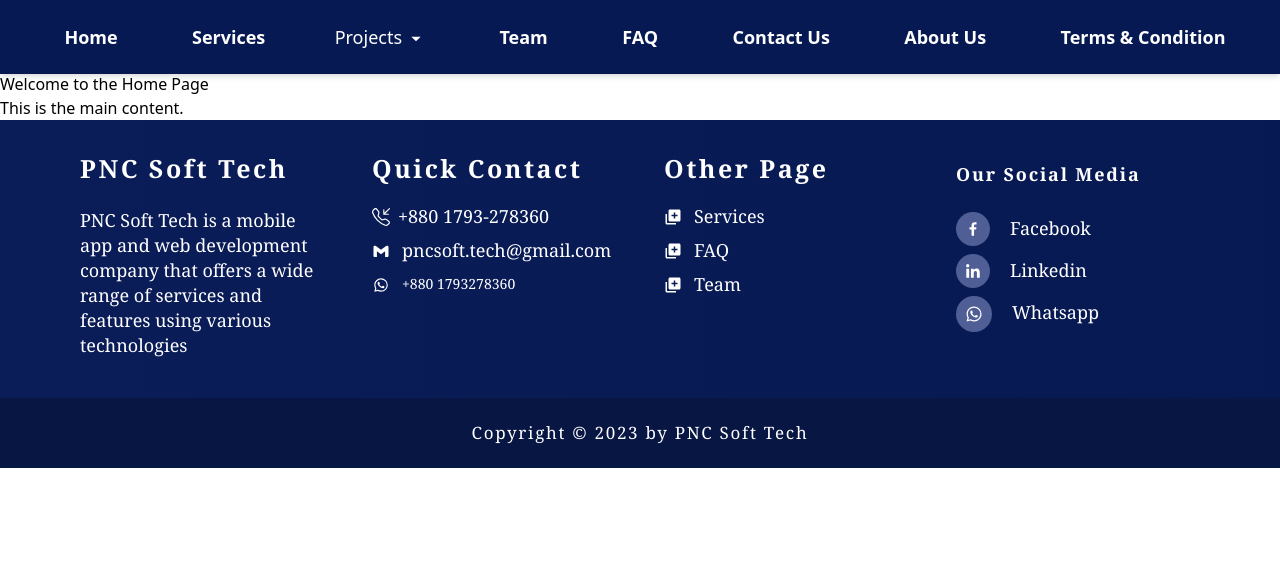
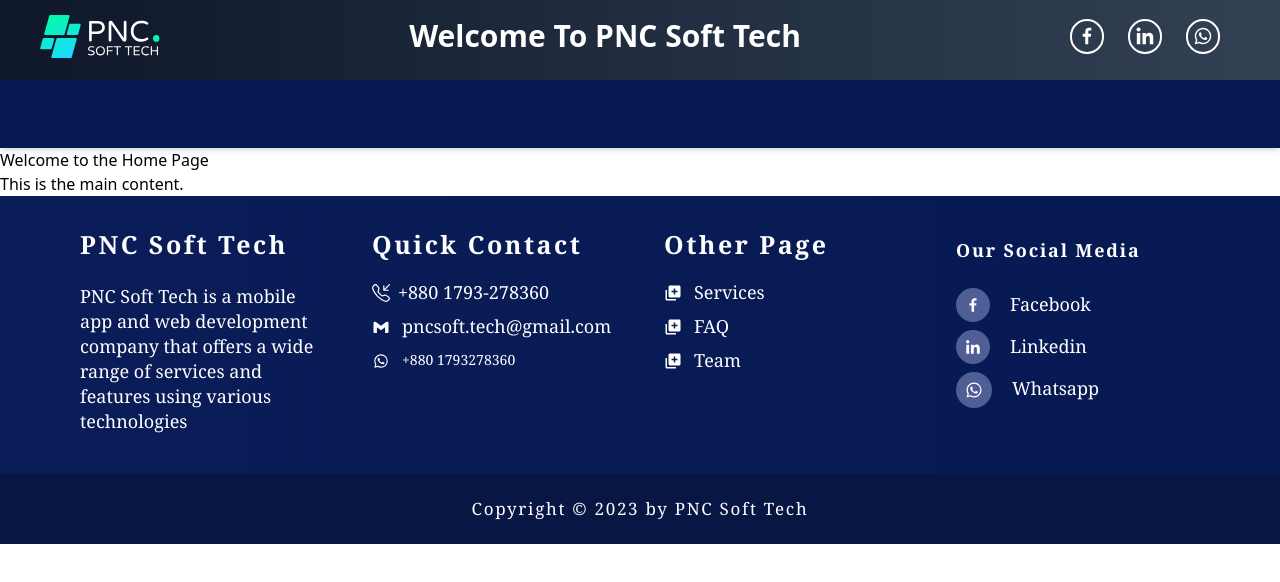
Before and after one commit to rahatcse5bu/PNC-Soft-Tech-NextJS, a Next.js app: page / in a window 1280 px wide. Shown: the top 582 px of the page. Built offline with nearby package versions, Linux system fonts and the light colour scheme.

Commit message:
some improvement - Navbar issue found, not solved

```diff
--- a/src/components/Header/Header.jsx
+++ b/src/components/Header/Header.jsx
@@ -1,7 +1,8 @@
+"use client"
 /* eslint-disable no-unused-vars */
 import { Colors } from "../../constant/colors";
-import Tittle from "./Title";
 import NavBar from "./Navbar";
+import Title from "./Title";
 const Header = () => {
   console.log(Colors.primary);
   const elementStyle = {
@@ -11,7 +12,7 @@ const Header = () => {
 
   return (
     <>
-      {/* <Tittle /> */}
+      <Title />
       <NavBar />
     </>
   );
--- a/src/components/Header/Navbar.jsx
+++ b/src/components/Header/Navbar.jsx
@@ -1,16 +1,29 @@
+'use client';
 /* eslint-disable no-unused-vars */
 import { useState, useEffect } from "react";
-import {
-  Navbar,
-  MobileNav,
-  Typography,
-  IconButton,
-} from "@material-tailwind/react";
+// import {
+//   Navbar,
+//   MobileNav,
+//   Typography,
+//   IconButton,
+// } from "@material-tailwind/react";
 import { navData } from "./navigation_data";
 import SubLinks from "./Sublinks.jsx";
 import Link from "next/link";
+import dynamic from 'next/dynamic';
 
-
+const Navbar = dynamic(() =>
+  import("@material-tailwind/react").then((mod) => mod.Navbar),
+  { ssr: false }
+);
+const IconButton = dynamic(() =>
+  import("@material-tailwind/react").then((mod) => mod.IconButton),
+  { ssr: false }
+);
+const MobileNav = dynamic(() =>
+  import("@material-tailwind/react").then((mod) => mod.MobileNav),
+  { ssr: false }
+);
 export default function NavBar() {
   const [filteredNavData, setFilteredNavData] = useState(navData);
   const [openNav, setOpenNav] = useState(false);
@@ -34,45 +47,45 @@ export default function NavBar() {
   //   );
   // }, []);
 
-  const NavList = () => (
-    <ul className="box-border border-none nav-list-ul py-3 pl-[10px] flex flex-col lg:flex-row  justify-evenly ">
-      {filteredNavData.map((_navDataItem, _in) =>
-        _navDataItem.subLinks ? (
-          <SubLinks navItem={_navDataItem} key={_in} setOpenNav={setOpenNav} />
-        ) : (
-          <Typography
-            key={_in}
-            as="li"
-            variant="small"
-            color="white"
-            className={`text-lg  font-semibold   ${
-              _navDataItem.title === "Dashboard"
-                ? "h-full py-[11px] px-[15px] w-[150px] bg-[#FFD66C] hover:bg-[#01503b] hover:text-[#fff] "
-                : "nav-item-primary"
-            } `}
-          >
-            <Link href={_navDataItem.path} onClick={() => setOpenNav(false)}>
-              {_navDataItem.title}
-            </Link>
-          </Typography>
-        )
-      )}
-    </ul>
-  );
+  // const NavList = () => (
+  //   <ul className="box-border border-none nav-list-ul py-3 pl-[10px] flex flex-col lg:flex-row  justify-evenly ">
+  //     {filteredNavData.map((_navDataItem, _in) =>
+  //       _navDataItem.subLinks ? (
+  //         <SubLinks navItem={_navDataItem} key={_in} setOpenNav={setOpenNav} />
+  //       ) : (
+  //         <Typography
+  //           key={_in}
+  //           as="li"
+  //           variant="small"
+  //           color="white"
+  //           className={`text-lg  font-semibold   ${
+  //             _navDataItem.title === "Dashboard"
+  //               ? "h-full py-[11px] px-[15px] w-[150px] bg-[#FFD66C] hover:bg-[#01503b] hover:text-[#fff] "
+  //               : "nav-item-primary"
+  //           } `}
+  //         >
+  //           <Link href={_navDataItem.path} onClick={() => setOpenNav(false)}>
+  //             {_navDataItem.title}
+  //           </Link>
+  //         </Typography>
+  //       )
+  //     )}
+  //   </ul>
+  // );
 
   return (
-    <Navbar className="  bg-gradient-to-r from-[#071952] to-[#071952]  rounded-none justify-between box-border styles.headerColor navigation-bar-custom sticky top-0 ">
-      <div className=" hidden lg:block ">
-        <NavList />
-      </div>
+    <Navbar className="bg-gradient-to-r from-[#071952] to-[#071952]  rounded-none justify-between box-border styles.headerColor navigation-bar-custom sticky top-0 ">
+      {/* <div className=" hidden lg:block "> */}
+        {/* <NavList /> */}
+      {/* </div> */}
 
-      <IconButton
+      {/* <IconButton
         variant="text"
         className="ml-auto h-6 w-6 text-inherit  focus:bg-transparent active:bg-transparent lg:hidden nav-toggle-button  "
         ripple={false}
-        onClick={() => setOpenNav(!openNav)}
-      >
-        {openNav ? (
+        // onClick={() => setOpenNav(!openNav)}
+      > */}
+        {/* {openNav ? (
           <svg
             xmlns="http://www.w3.org/2000/svg"
             fill="none"
@@ -101,18 +114,18 @@ export default function NavBar() {
               d="M4 6h16M4 12h16M4 18h16"
             />
           </svg>
-        )}
-      </IconButton>
+        )} */}
+      {/* </IconButton> */}
       {/* </div> */}
-      <MobileNav
+      {/* <MobileNav
         open={openNav}
         className={`mobile-nav ${openNav ? "mobile-nav-open" : ""}`}
-      >
-        <NavList />
+      > */}
+        {/* <NavList /> */}
         {/* <Button variant="gradient" size="sm" fullWidth className="mb-2">
           <span>Buy Now</span>
         </Button> */}
-      </MobileNav>
+      {/* </MobileNav> */}
     </Navbar>
   );
 }
--- a/src/components/Header/Title.jsx
+++ b/src/components/Header/Title.jsx
@@ -1,3 +1,4 @@
+"use client"
 /* eslint-disable no-unused-vars */
 import React, { useEffect, useState } from "react";
 import LogoImage from "./PNC-Soft-Tech-Rect.svg";
@@ -11,7 +12,7 @@ import Image from "next/image";
 import Link from "next/link";
 
 //bg-gradient-to-r from-teal-200 to-teal-500
-export default function Tittle() {
+export default function Title() {
   // const openWhatsApp = () => {
   //   // Construct the URL to open WhatsApp
   //   const phoneNumber = "+8801793278360";
--- a/src/pages/HomePage/ReliablePart.jsx
+++ b/src/pages/HomePage/ReliablePart.jsx
@@ -20,7 +20,7 @@ const ReliablePart = () => {
 
                   <div className=' p-8 bg-[#041436] flex flex-col self-center '>
                        <div className='h-20 w-20 mb-2  self-center'>
-                        <Image src ={"/img/banner.jpg"}  width={300} priority/>
+                        <Image src ={"/img/banner.jpg"}  width={300} height={300} priority/>
                        </div>
                             <h1 className='self-center text-[#fff] text-[22px] font-bold '>Reliable Solutions</h1>
                             <p className='text-center text-[16px] mt-2 text-gray-300 font-medium '>Printer took a galley of type and scrambled it to make a type specimenbook. It has survived not only five.
@@ -29,7 +29,7 @@ const ReliablePart = () => {
 
                   <div className=' p-8 lg:py-[110px] lg:px-[80px] flex flex-col self-center bg-[#00FAA8] h-auto w-auto lg:w-[900px] lg:h-[420px] z-40 '>
                           <div className='h-20 w-20 mb-2  self-center'>
-                          <Image src ={"/img/banner.jpg"}  width={300} priority/>
+                          <Image src ={"/img/banner.jpg"}  width={300} height={300} priority/>
                           </div>
                             <h1 className='self-center text-[#fff] text-[22px] font-bold '>Reliable Solutions</h1>
                             <p className='text-center text-[16px] mt-2 text-gray-200 font-medium '>Printer took a galley of type and scrambled it to make a type specimenbook. It has survived not only five.
@@ -38,7 +38,7 @@ const ReliablePart = () => {
 
                    <div className=' p-8 bg-[#041436] flex flex-col self-center '>
                            <div className='h-24 w-24 mb-2 self-center'>
-                           <Image src ={'/img/banner.jpg'} className=' object-cover ' width={300} priority/>
+                           <Image src ={'/img/banner.jpg'} className=' object-cover ' width={300} height={300} priority/>
                            </div>
                             <h1 className='self-center text-[#fff] text-[22px] font-bold '>Reliable Solutions</h1>
                             <p className='text-center text-[16px] mt-2 text-gray-300 font-medium '>Printer took a galley of type and scrambled it to make a type specimenbook. It has survived not only five.
--- a/src/pages/HomePage/index.jsx
+++ b/src/pages/HomePage/index.jsx
@@ -1,3 +1,4 @@
+'use-client'
 /* eslint-disable no-mixed-spaces-and-tabs */
 /* eslint-disable no-unused-vars */
 import React from 'react'
--- a/src/pages/_app.js
+++ b/src/pages/_app.js
@@ -2,13 +2,16 @@ import "../index.css";
 import "../assets/styles/nav-bar.css";
 import "../pages/AboutPage/PointSection/pointSection.css"; // Add your global CSS here
 import MainLayout from "../Layout/MainLayout";
+import { ThemeProvider } from "@material-tailwind/react";
 
 export default function App({ Component, pageProps }) {
   const getLayout = Component.getLayout || ((page) => page);
 
   return (
-    <MainLayout>
-      <Component {...pageProps} />
-    </MainLayout>
+    <ThemeProvider>
+      <MainLayout>
+        <Component {...pageProps} />
+      </MainLayout>
+    </ThemeProvider>
   );
 }
```
Also changed, not shown: package.json (+12 -7 lines), 1 other file (tests, documents, lock files or other folders).
